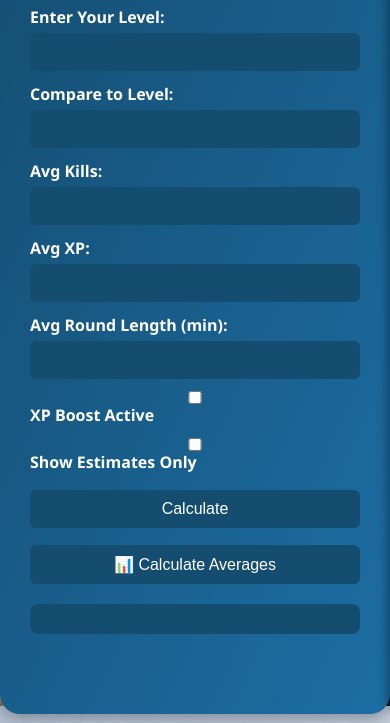
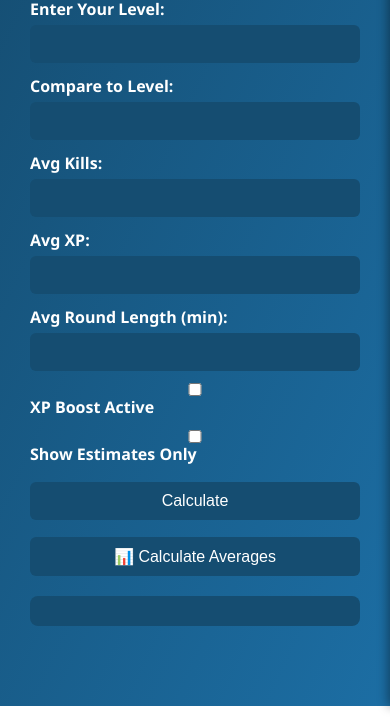
Before and after one commit to ImTwoPerfect/ArsenalXPCalculator, a plain HTML site: page index.html in a window 390 px wide. Shown: the part 138-861 px from the top of the page. Drawn offline with Linux system fonts and the light colour scheme.

Commit message:
Update style.css

```diff
--- a/style.css
+++ b/style.css
@@ -11,7 +11,7 @@ body {
 	background-attachment:fixed;
 	background-size: cover;  /* makes sure the image always covers the screen */
     background-attachment: fixed; /* keeps the image from scrolling */
-    background-color: transparent; /* prevents white fallback */
+    background-color: 1C6EA4; /* prevents white fallback */
 }
 
 #wrapper {
@@ -133,4 +133,8 @@ pre {
   .backgroundDiv {
 	  margin: 0 auto;
   }
+  #wrapper{
+	  border-radius: 0px;
+	  margin: 0 0;
+  }
 }
```
